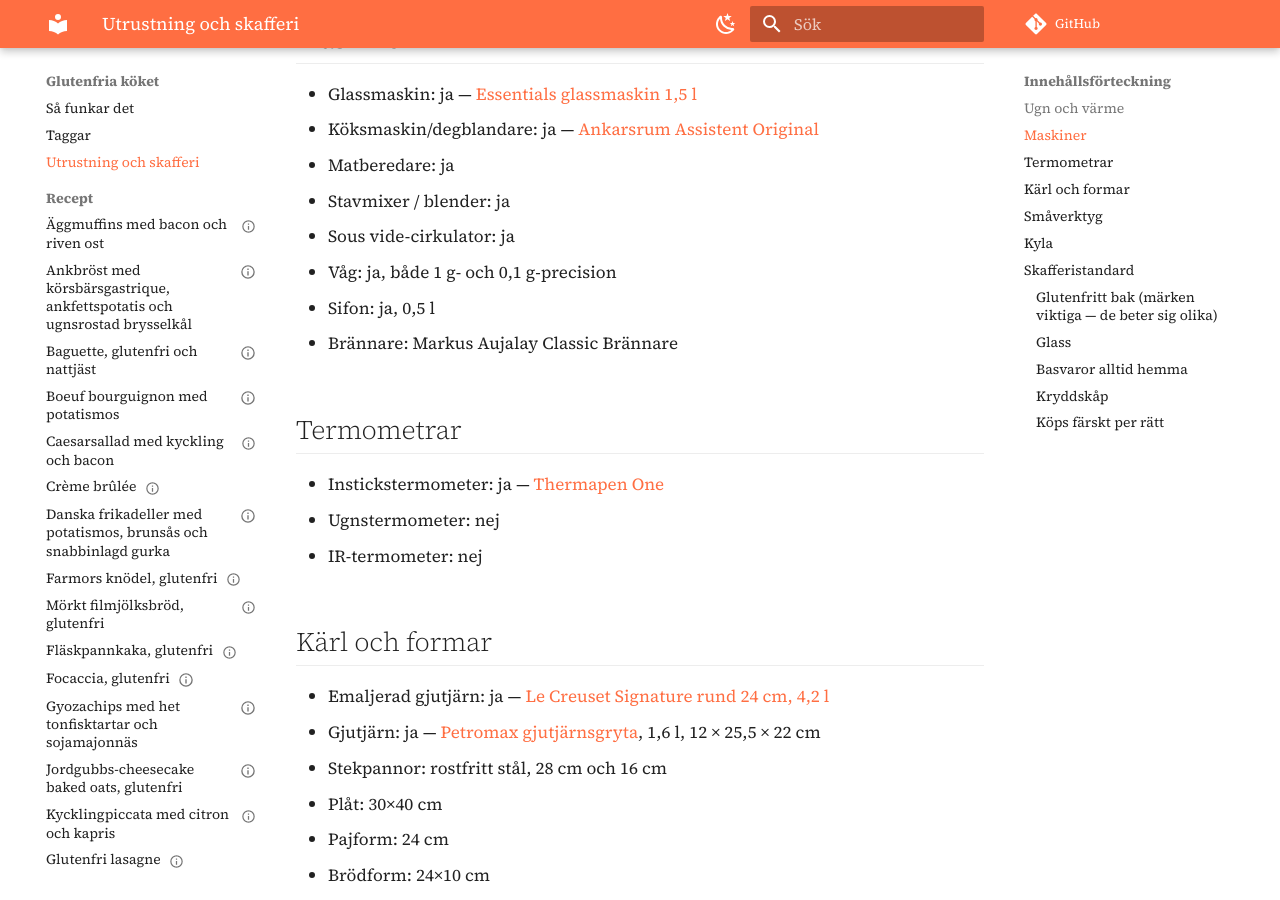
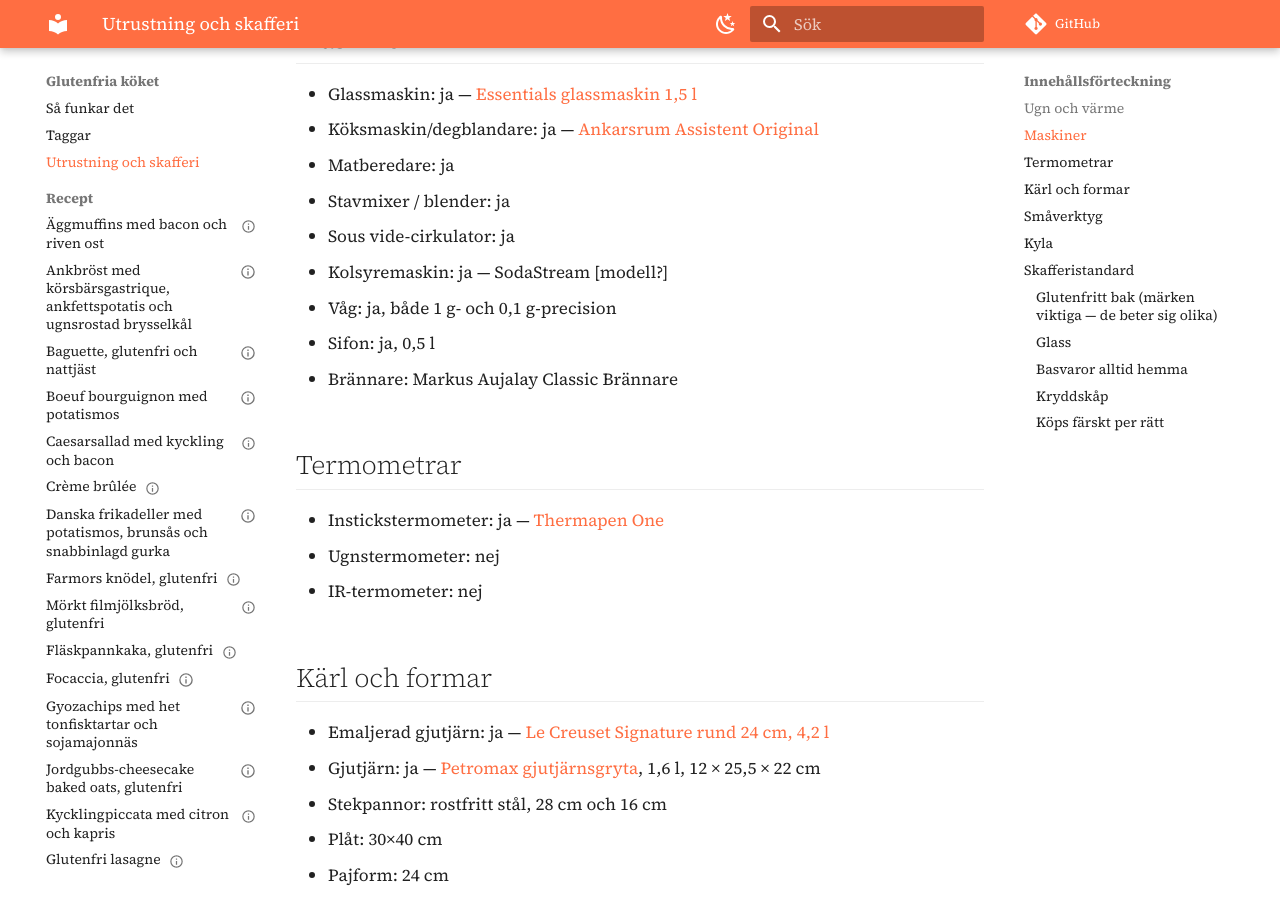
Before and after one commit to Hakan-ValidAlpha/glutenfriakocken, an MkDocs documentation site: the page built from docs/utrustning.md, in a window 1280 px wide and 900 px high, scrolled down 610 px. Built offline with MkDocs 1.6.1 and Material for MkDocs 9.7.7, drawn with Linux system fonts in a browser that asks for light colours; comment, search, counter and statistics services are not loaded.

Commit message:
utrustning: SodaStream tillagd

```diff
--- a/docs/utrustning.md
+++ b/docs/utrustning.md
@@ -17,6 +17,7 @@
 - Matberedare: ja
 - Stavmixer / blender: ja
 - Sous vide-cirkulator: ja
+- Kolsyremaskin: ja — SodaStream [modell?]
 - Våg: ja, både 1 g- och 0,1 g-precision
 - Sifon: ja, 0,5 l
 - Brännare: Markus Aujalay Classic Brännare
```
